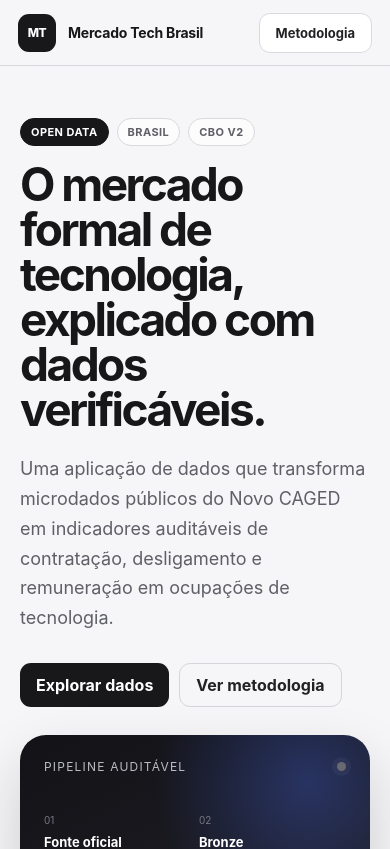
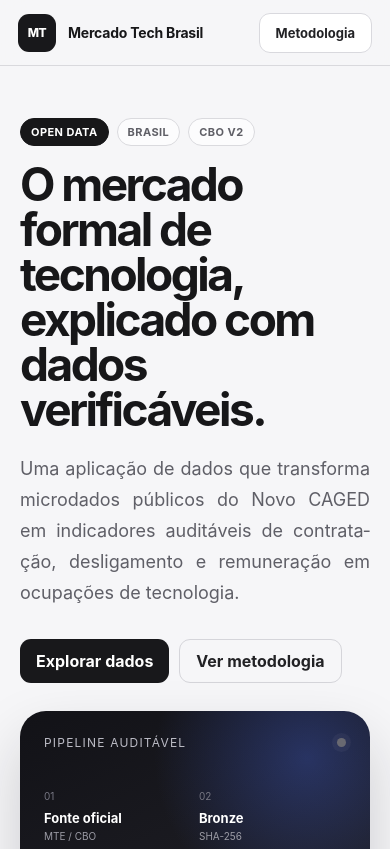
Before and after one commit to peedrovinicius/mercado-tech-brasil, a React (Vite) app in the folder frontend/: page / in a window 390 px wide. Shown: the top 849 px of the page. Built offline with nearby package versions, Linux system fonts and the light colour scheme; no server answers.

Commit message:
style: refine editorial typography and dashboard spacing

```diff
--- a/frontend/src/pages/Dashboard.tsx
+++ b/frontend/src/pages/Dashboard.tsx
@@ -191,11 +191,11 @@ export function Dashboard() {
             </div>
             <article className="quality-card">
               <span>Taxa de registros válidos</span>
-              <strong>{quality.data ? formatPercent(quality.data.valid_rate) : ':'}</strong>
+              <strong>{quality.data ? formatPercent(quality.data.valid_rate) : 'N/D'}</strong>
               <div className="quality-card__rows">
-                <span>Linhas lidas</span><b>{quality.data ? formatNumber(quality.data.rows_read) : ':'}</b>
-                <span>Rejeitadas</span><b>{quality.data ? formatNumber(quality.data.rows_rejected) : ':'}</b>
-                <span>Recorte tech</span><b>{quality.data ? formatNumber(quality.data.rows_tech) : ':'}</b>
+                <span>Linhas lidas</span><b>{quality.data ? formatNumber(quality.data.rows_read) : 'N/D'}</b>
+                <span>Rejeitadas</span><b>{quality.data ? formatNumber(quality.data.rows_rejected) : 'N/D'}</b>
+                <span>Recorte tech</span><b>{quality.data ? formatNumber(quality.data.rows_tech) : 'N/D'}</b>
               </div>
             </article>
           </section>
--- a/frontend/src/styles.css
+++ b/frontend/src/styles.css
@@ -86,7 +86,10 @@ button { cursor: pointer; }
   max-width: 760px;
   color: #5f5f67;
   font-size: 18px;
-  line-height: 1.65;
+  line-height: 1.72;
+  text-align: justify;
+  text-justify: inter-word;
+  hyphens: auto;
 }
 .hero__badges { display: flex; flex-wrap: wrap; gap: 8px; }
 .status-badge {
@@ -250,7 +253,10 @@ button { cursor: pointer; }
 .reference-section__heading p:last-child {
   max-width: 760px;
   color: #65656d;
-  line-height: 1.65;
+  line-height: 1.68;
+  text-align: justify;
+  text-justify: inter-word;
+  hyphens: auto;
 }
 .source-link {
   padding-bottom: 4px;
@@ -321,7 +327,10 @@ button { cursor: pointer; }
   background: #f3f3f5;
   color: #67676f;
   font-size: 11px;
-  line-height: 1.45;
+  line-height: 1.5;
+  text-align: justify;
+  text-justify: inter-word;
+  hyphens: auto;
 }
 .reference-chart-card { padding: 22px; }
 .reference-chart-card h3 { margin: 6px 0 0; font-size: 18px; }
@@ -405,7 +414,14 @@ button { cursor: pointer; }
   border-top: 1px solid #e0e0e4;
 }
 .quality-section h2 { max-width: 720px; margin: 8px 0 16px; font-size: clamp(30px, 4vw, 50px); letter-spacing: -.04em; }
-.quality-section > div > p:last-child { max-width: 680px; color: #62626a; line-height: 1.65; }
+.quality-section > div > p:last-child {
+  max-width: 680px;
+  color: #62626a;
+  line-height: 1.68;
+  text-align: justify;
+  text-justify: inter-word;
+  hyphens: auto;
+}
 .quality-card { background: #171719; color: #fff; border-radius: 20px; padding: 26px; }
 .quality-card > span { color: #a9a9b0; font-size: 13px; }
 .quality-card > strong { display: block; margin: 12px 0 28px; font-size: 54px; letter-spacing: -.05em; }
@@ -434,7 +450,16 @@ button { cursor: pointer; }
   font-weight: 800;
 }
 .empty-state h2, .error-state h2 { margin: 7px 0 10px; }
-.empty-state p, .error-state p { color: #66666d; line-height: 1.6; }
+.empty-state p, .error-state p {
+  color: #66666d;
+  line-height: 1.65;
+}
+.empty-state p:not(.eyebrow),
+.error-state p:not(.eyebrow) {
+  text-align: justify;
+  text-justify: inter-word;
+  hyphens: auto;
+}
 .empty-state__hint { font-size: 13px; }
 .error-state { grid-template-columns: 1fr; margin-top: 20px; }
 .error-state code { background: #efeff2; padding: 2px 6px; border-radius: 5px; }
@@ -465,7 +490,14 @@ button { cursor: pointer; }
 .methodology-grid span { color: #77777e; font-size: 11px; text-transform: uppercase; letter-spacing: .08em; }
 .methodology-grid strong { margin-top: 8px; font-size: 13px; }
 .methodology-copy h3 { margin: 28px 0 8px; }
-.methodology-copy p { margin: 0; color: #66666e; line-height: 1.65; }
+.methodology-copy p {
+  margin: 0;
+  color: #66666e;
+  line-height: 1.68;
+  text-align: justify;
+  text-justify: inter-word;
+  hyphens: auto;
+}
 
 .footer {
   display: flex;
@@ -542,3 +574,29 @@ button { cursor: pointer; }
   .provenance-section { padding-left: 20px; padding-right: 20px; }
   .provenance-card dl { grid-template-columns: 1fr; }
 }
+
+
+/* Tipografia editorial para textos corridos */
+.hero__copy > p,
+.reference-section__heading p:last-child,
+.quality-section > div > p:last-child,
+.empty-state p:not(.eyebrow),
+.error-state p:not(.eyebrow),
+.methodology-copy p,
+.reference-card__rule {
+  hanging-punctuation: first last;
+  text-wrap: pretty;
+}
+
+@media (max-width: 680px) {
+  .hero__copy > p,
+  .reference-section__heading p:last-child,
+  .quality-section > div > p:last-child,
+  .empty-state p:not(.eyebrow),
+  .error-state p:not(.eyebrow),
+  .methodology-copy p,
+  .reference-card__rule {
+    text-align: justify;
+    text-justify: inter-word;
+  }
+}
```
